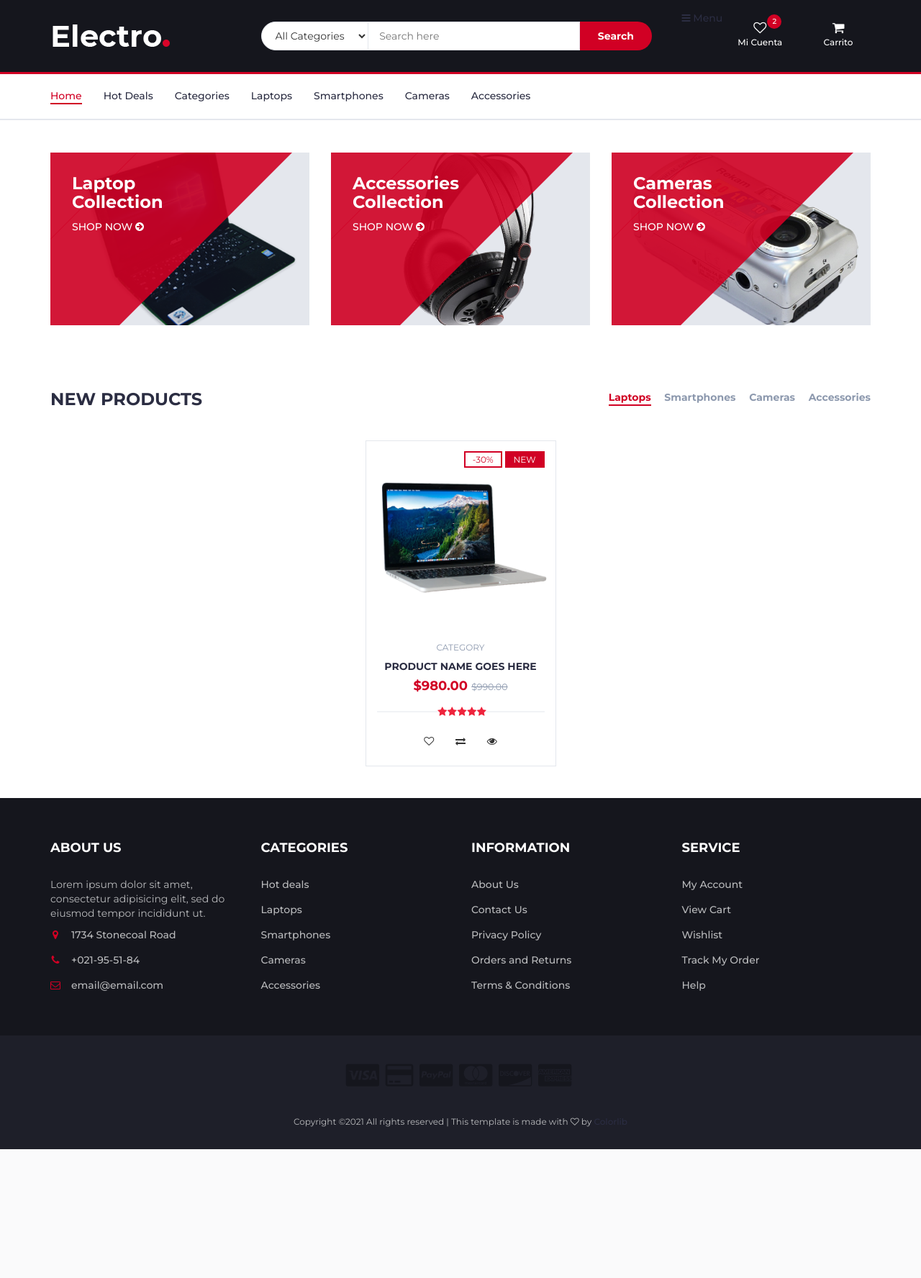
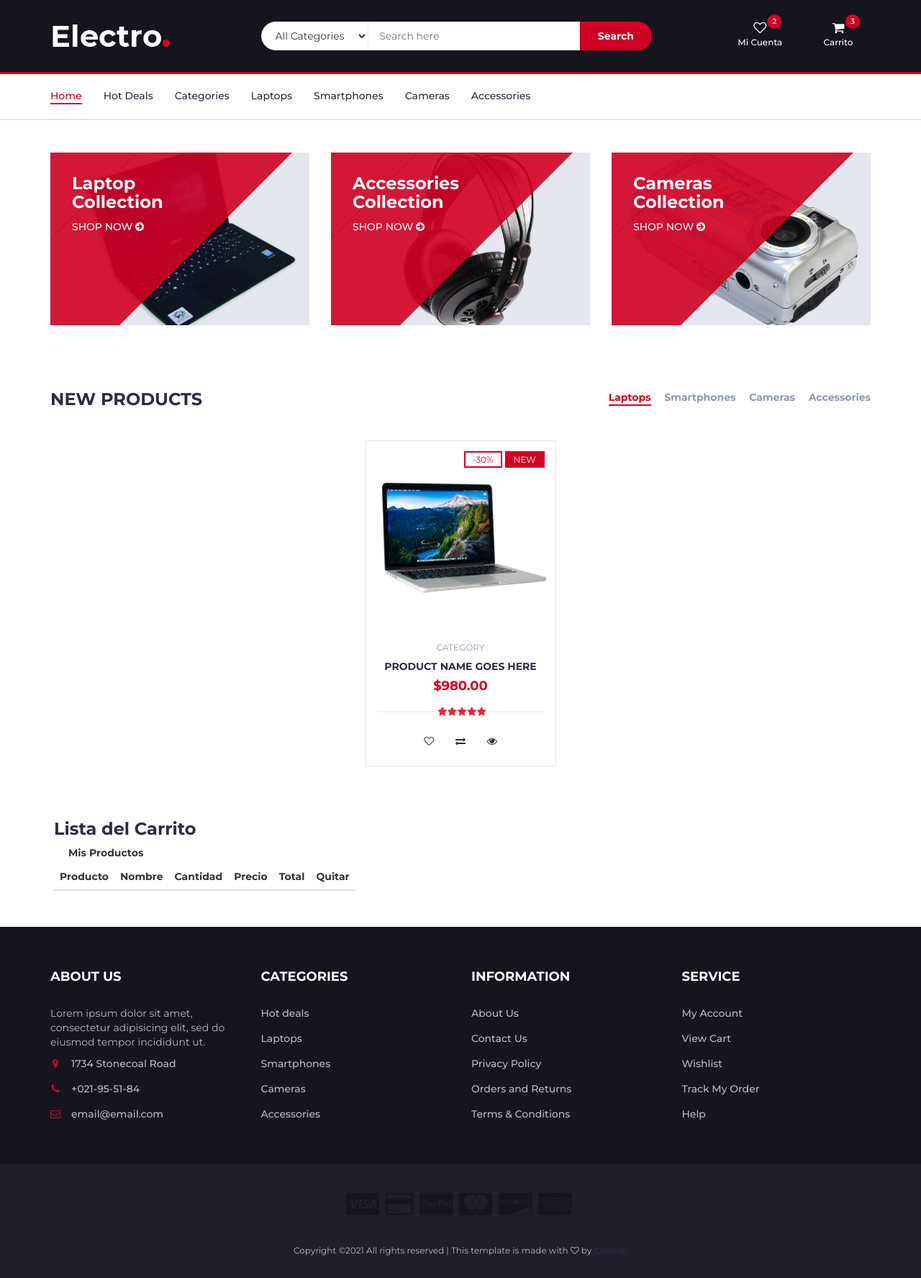
Before and after one commit to Tienda-deportiva/ModuleCar, a PHP site: page / in a window 1280 px wide; the page is wider, and only the part inside the window is pictured. Shown: that part at 72% size. Before the commit the page ends 1597 px from the top of that part, so only its background shows below. Run offline with PHP 8.4, Linux system fonts and the light colour scheme; lists and menus that the app fills with data are empty.

Commit message:
cambios en el proyecto

```diff
--- a/controller/Carrito/CarritoController.php
+++ b/controller/Carrito/CarritoController.php
@@ -29,7 +29,7 @@
         } */
         public function consult(){
             $obj=new CarritoModel();
-            $sql="SELECT productos.cod_prod, productos.nom_prod, productos.img_prod, productos.desc_prod, productos.costo_prod_inv, productos.precio_prod_inv, categorias.cod_categ, inventario.cod_inv FROM productos, categorias, inventario WHERE productos.cod_categ=categorias.cod_categ AND productos.cod_inv=inventario.cod_inv";
+            $sql="SELECT productos.cod_prod, productos.nom_prod, productos.img_prod, productos.desc_prod, productos.costo_prod_inv, productos.precio_prod_inv, inventario.cod_inv FROM productos, categorias, inventario WHERE productos.cod_categ=categorias.cod_categ AND productos.cod_inv=inventario.cod_inv";
             $productos=$obj->consult($sql);
             include_once '../view/Carrito/consult.php';
         }
--- a/view/partials/content.php
+++ b/view/partials/content.php
@@ -84,7 +84,7 @@
                             <!-- product -->
                             <div class="product">
                                 <div class="product-img">
-                                    <img src="./img/product01.png" alt="">
+                                    <img src="./img/product01.png" alt="" class="img">
                                     <div class="product-label">
                                         <span class="sale">-30%</span>
                                         <span class="new">NEW</span>
@@ -93,7 +93,7 @@
                                 <div class="product-body">
                                     <p class="product-category">Category</p>
                                     <h3 class="product-name"><a href="#">product name goes here</a></h3>
-                                    <h4 class="product-price">$980.00 <del class="product-old-price">$990.00</del></h4>
+                                    <h4 class="product-price">$980.00 <!-- <del class="product-old-price">$990.00</del> --></h4>
                                     <div class="product-rating">
                                         <i class="fa fa-star"></i>
                                         <i class="fa fa-star"></i>
@@ -108,9 +108,10 @@
                                     </div>
                                 </div>
                                 <!--juan modifique la parte de url de envio al insert en php-->
-                                <a href="<?php echo getUrl("Carrito","Carrito","getInsert");?>" class="add-to-cart">
-                                    <button class="add-to-cart-btn"><i class="fa fa-shopping-cart"></i> add to cart</button>
-                                </a>
+                                <div href="<?php /* echo getUrl("Carrito","Carrito","getInsert"); */?>" class="add-to-cart">
+                                    <!--juan agregue esta funcion para agregar al map del icono del carrito-->
+                                    <button class="add-to-cart-btn button"><i class="fa fa-shopping-cart"></i> add to cart</button>
+                                </div>
                             </div>
                             <!-- /product -->
 
@@ -229,6 +230,48 @@
                             <!-- /product -->
                         </div>
                         <div id="slick-nav-1" class="products-slick-nav"></div>
+                        <br>
+                        <br>
+                        <br>
+                        <div class="bg-light p-5 rounded-lg m-4 mt-3">
+            <h3 style="margin-left: 20px">Lista del Carrito</h3>
+        </div>
+        <form action="#" method="post">
+            <div class="row">
+                <div class="col-md-4" style="margin-left: 20px">
+                    <label for="my-input" style="margin-left: 20px">Mis Productos</label>
+                        <table class="mt-3 table table-striped table-hover">
+                            <thead>
+                                <tr>
+                                    <th>Producto</th>
+                                    <th>Nombre</th>
+                                    <th>Cantidad</th>
+                                    <th>Precio</th>
+                                    <th>Total</th>
+                                    <th>Quitar</th>
+                                </tr>
+                            </thead>
+                            <tbody class="tbody">
+                                <!-- <tr>
+                                    <td class="table__productos"><img src="./img/product01.png" alt="" class="img" style="width: 60px"></td>
+                                    <td>Balon</td>
+                                    <td class="table__cantidad"><input type="number" style="width: 50px" min="1" values="1" name="cant_prod" id="cant"></td>
+                                    <td>$400,00</td>
+                                    <td><a href="#"><button type="submit" class="btn btn-danger"><i class="fa fa-trash"></i></button></a></td>
+                                    <div class="row">
+                                        <div class="col">
+                                            <h3 class="itemCartTotal text-white">Total: 0</h3>
+                                        </div>
+                                        <div class="col d-flex justify-content-end">
+                                            <button class="btn btn-success">Comprar</button>
+                                        </div>
+                                    </div>
+                                </tr> -->
+                            </tbody>
+                        </table>
+                </div>
+            </div>
+        </form>
                     </div>
                     <!-- /tab -->
                 </div>
--- a/view/partials/footer.php
+++ b/view/partials/footer.php
@@ -101,5 +101,8 @@
 		<script src="js/nouislider.min.js"></script>
 		<script src="js/jquery.zoom.min.js"></script>
 		<script src="js/main.js"></script>
+        <!--juan agrege este script para agregar al carrito-->
+        <script src="js/app.js"></script>
+        <!-- <script src="js/carrito.js"></script> -->
     </body>
 </html>
--- a/view/partials/header.php
+++ b/view/partials/header.php
@@ -49,27 +49,33 @@
                             <!--juan agrege la url de php para la consulta en php-->
                             <div class="dropdown">
                             <!--juan elimine una class dropdown-toggle, data-toggle dropdown y aria-expanded true para enviar directamente al consult php-->
-                                <a href="<?php echo getUrl("Carrito","Carrito","consult");?>">
+                                <a href="<?php /* echo getUrl("Carrito","Carrito","consult"); */?>" class="dropdown-toggle" data-toggle="dropdown" aria-expanded="true">
                                     <i class="fa fa-shopping-cart"></i>
                                     <span>Carrito</span>
                                 <!-- juan comente esta linea de codigo de la linea 52 al 87 para enviar directamente al consult.php -->
-                                    <!-- <div class="qty">3</div> -->
+                                    <div class="qty" id="cant_prod">3</div>
                                 </a>
+                                <!-- <a href="<?php /* echo getUrl("Carrito","Carrito","consult"); */?>">
+                                    <i class="fa fa-shopping-cart"></i>
+                                    <span>Carrito</span>
+                                <!-- juan comente esta linea de codigo de la linea 52 al 87 para enviar directamente al consult.php -->
+                                    <!-- <div class="qty" id="cant_prod">3</div>
+                                </a> -->
                                 <!-- juan comente esta linea de codigo de la linea 58 al 90 para enviar directamente al consult.php -->
-                                 <!-- <div class="cart-dropdown">
+                                 <div class="cart-dropdown">
                                     <div class="cart-list">
                                         <div class="product-widget">
                                             <div class="product-img">
                                                 <img src="./img/product01.png" alt="">
                                             </div>
                                             <div class="product-body">
-                                                <h3 class="product-name"><a href="#">product name goes here</a></h3>
-                                                <h4 class="product-price"><span class="qty">1x</span>$980.00</h4>
+                                                <h3 class="product-name"><a href="#" id="name_prod">product name goes here</a></h3>
+                                                <h4 class="product-price"><span class="qty" id="cant_prod_selected">1x</span id="prec_prod">$980.00</h4>
                                             </div>
-                                            <button class="delete"><i class="fa fa-close"></i></button>
+                                            <button class="delete" id="vaciar-carrito"><i class="fa fa-close"></i></button>
                                         </div>
-
-                                        <div class="product-widget">
+                                        <!--juan comente esta linea -->
+                                        <!-- <div class="product-widget">
                                             <div class="product-img">
                                                 <img src="./img/product02.png" alt="">
                                             </div>
@@ -78,16 +84,16 @@
                                                 <h4 class="product-price"><span class="qty">3x</span>$980.00</h4>
                                             </div>
                                             <button class="delete"><i class="fa fa-close"></i></button>
-                                        </div>
+                                        </div> -->
                                     </div>
                                     <div class="cart-summary">
                                         <small>3 Item(s) selected</small>
                                         <h5>SUBTOTAL: $2940.00</h5>
                                     </div>
                                     <div class="cart-btns" style="width: 607px;">
-                                        <a href="<?php /* echo getUrl("Carrito","Carrito","consult"); */?>">View Cart</a>
-                                        <a href="#">Checkout  <i class="fa fa-arrow-circle-right"></i></a>
-                                    </div> -->
+                                        <a href="<?php echo getUrl("Carrito","Carrito","consult");?>">View Cart</a>
+                                        <!-- <a href="#">Checkout  <i class="fa fa-arrow-circle-right"></i></a> -->
+                                    </div>
                                 </div>
                             </div>
                             <!-- /Cart -->
--- a/web/css/style.css
+++ b/web/css/style.css
@@ -590,7 +590,7 @@ textarea.input {
 
 .cart-dropdown .cart-btns>a {
   display: inline-block;
-  /* width: calc(50% - 0px); */
+  width: calc(50% - 0px);
   padding: 12px;
   background-color: #D10024;
   color: #FFF;
--- /dev/null
+++ b/web/js/app.js
@@ -0,0 +1,50 @@
+const Clickbutton=document.querySelectorAll('.button');
+const tbody=document.querySelector('.tbody');
+let carrito=[];
+Clickbutton.forEach(btn=>{
+    btn.addEventListener('click', addToCarritoItem);
+});
+function addToCarritoItem(e){
+    const button=e.target;
+    const item=button.closest('.product'); // closest sirve para devolver o mostrar elemento mas cercano del actual la info de la clase padre dentro del elemento button
+    const itemTitle=item.querySelector('.product-name').textContent;
+    const itemPrice=item.querySelector('.product-price').textContent;
+    const itemImg=item.querySelector('.img').src;
+    const newItem={
+        title: itemTitle,
+        price: itemPrice,
+        img: itemImg,
+        amount: 1
+    }
+    addItemCarrito(newItem);
+}
+function addItemCarrito(newItem){
+    for(let i=0; i<carrito.length; i++){
+
+    }
+    carrito.push(newItem);
+    renderCarrito();
+}
+function renderCarrito(){
+    tbody.innerHTML='';
+    carrito.map(item=>{
+        const tr=document.createElement('tr');
+        tr.classList.add('ItemCarrito');
+        const Content=`
+        <td class="table__productos"><img src="${item.img}" alt="" class="img" style="width: 60px"></td>
+        <td>${item.title}</td>
+        <td class="table__cantidad"><input type="number" style="width: 50px" min="1" values="${item.amount}" name="cant_prod" id="cant"></td>
+        <td>${item.price}}</td>
+        <td><a href="#"><button type="button" class="btn btn-danger"><i class="fa fa-trash"></i></button></a></td>
+        <div class="row">
+            <div class="col">
+                <h3 class="itemCartTotal text-white">Total: 0</h3>
+            </div>
+            <div class="col d-flex justify-content-end">
+                <button class="btn btn-success">Comprar</button>
+            </div>
+        </div>`;
+        tr.innerHTML=Content;
+        tbody.append(tr);
+    });
+}
```
Also changed, not shown: view/Carrito/consult.php (+22 -14 lines), web/js/carrito.js (added, +131 -0 lines).
